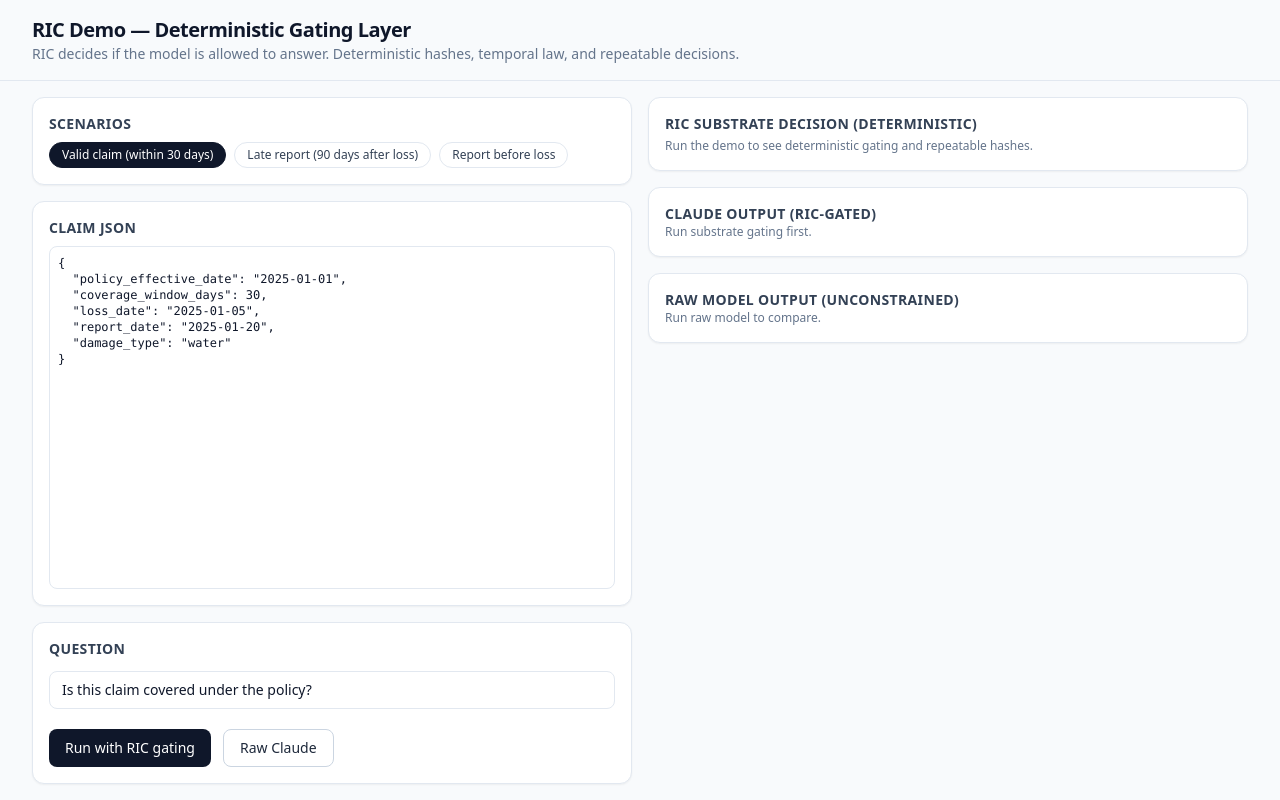
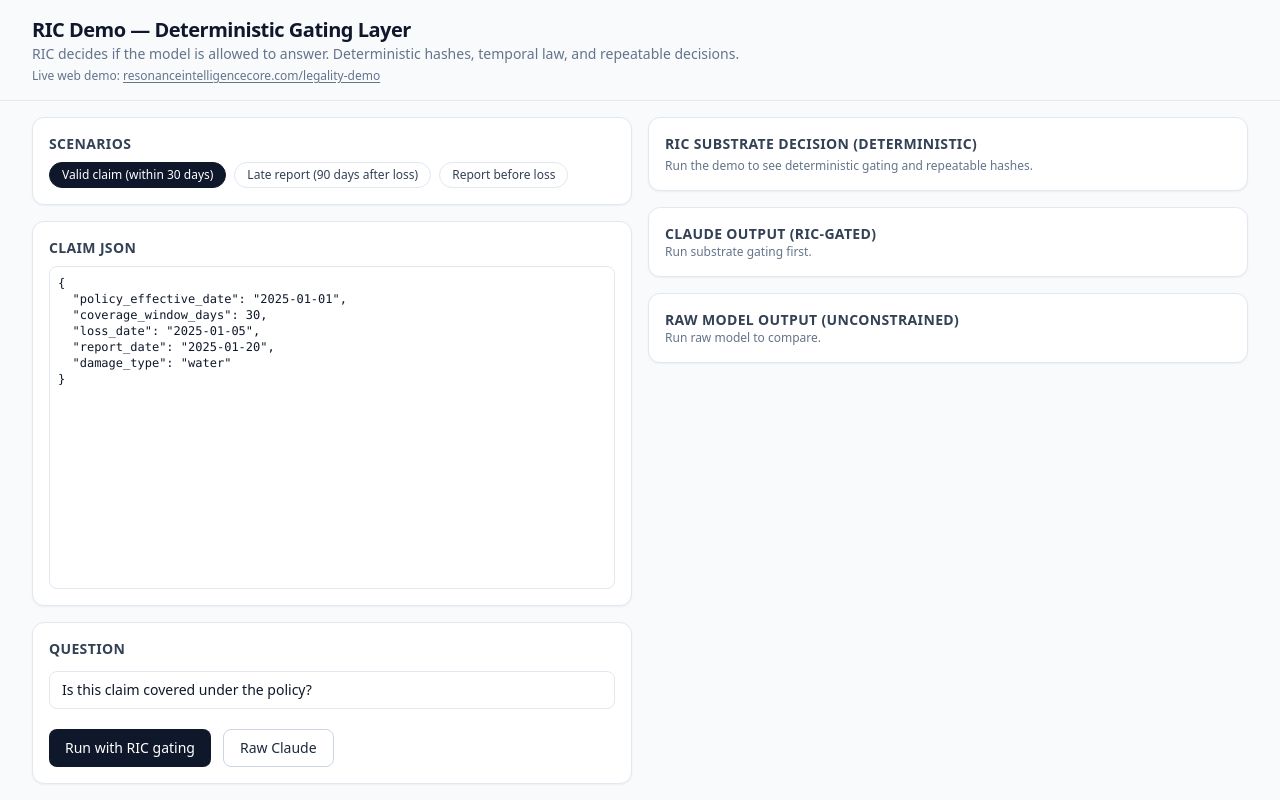
Before and after one commit to devinbostick/ric-site, a Next.js app: page /demo in a window 1280 px wide. Built offline with nearby package versions, Linux system fonts and the light colour scheme.

Commit message:
legal-explainer added

```diff
--- a/app/demo/page.tsx
+++ b/app/demo/page.tsx
@@ -220,8 +220,19 @@ export default function DemoPage() {
             RIC decides if the model is allowed to answer. Deterministic hashes,
             temporal law, and repeatable decisions.
           </p>
-        </div>
-      </header>
+          <p className="mt-1 text-xs text-slate-500">
+            Live web demo:{" "}
+          <a
+            href="https://resonanceintelligencecore.com/legality-demo"
+            target="_blank"
+            rel="noreferrer"
+            className="underline underline-offset-2"
+          >
+            resonanceintelligencecore.com/legality-demo
+          </a>
+        </p>
+      </div>
+    </header>
 
       <main className="flex-1 flex gap-4 px-8 py-4">
         {/* LEFT SIDE — INPUTS */}
```
